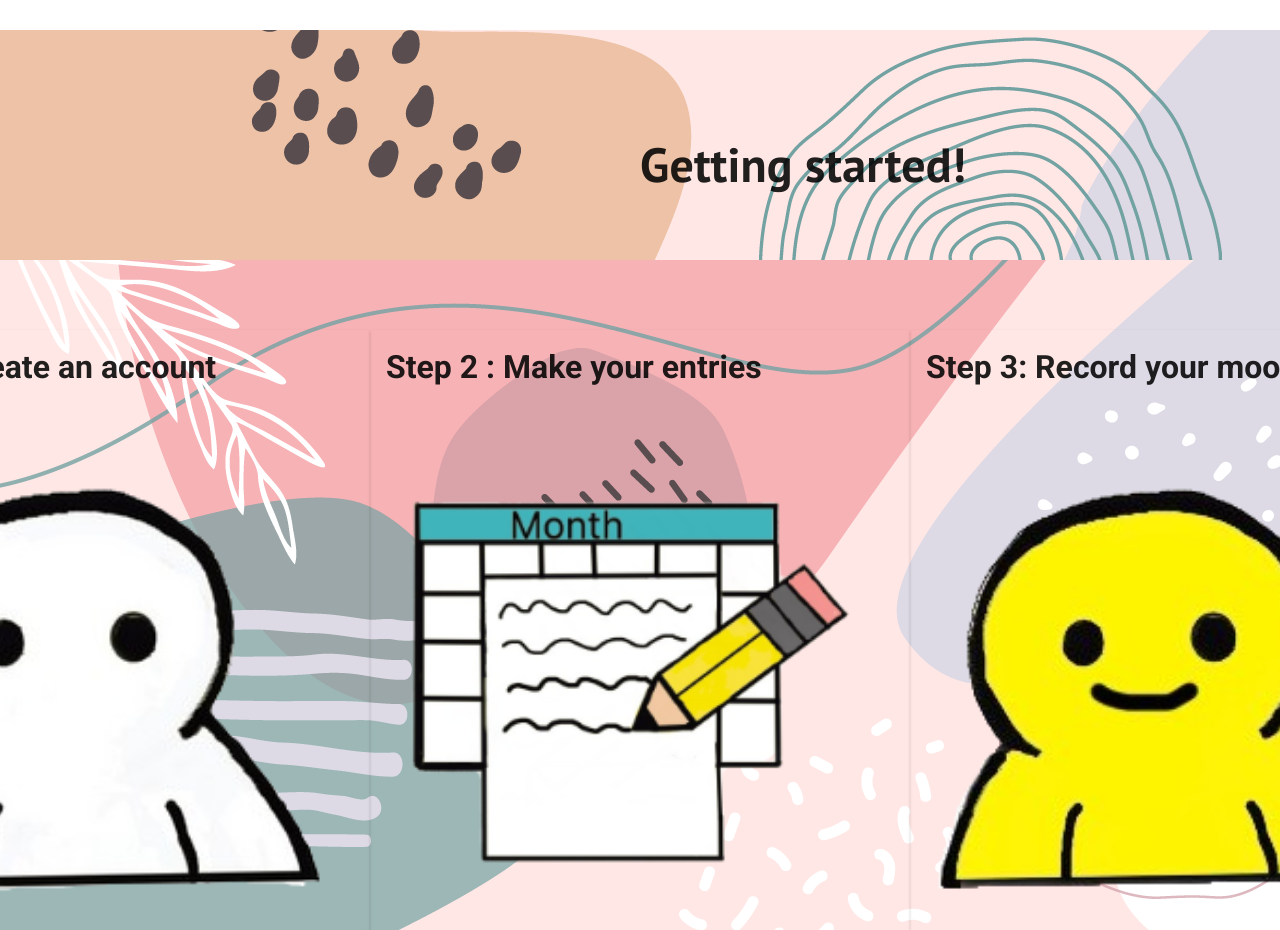
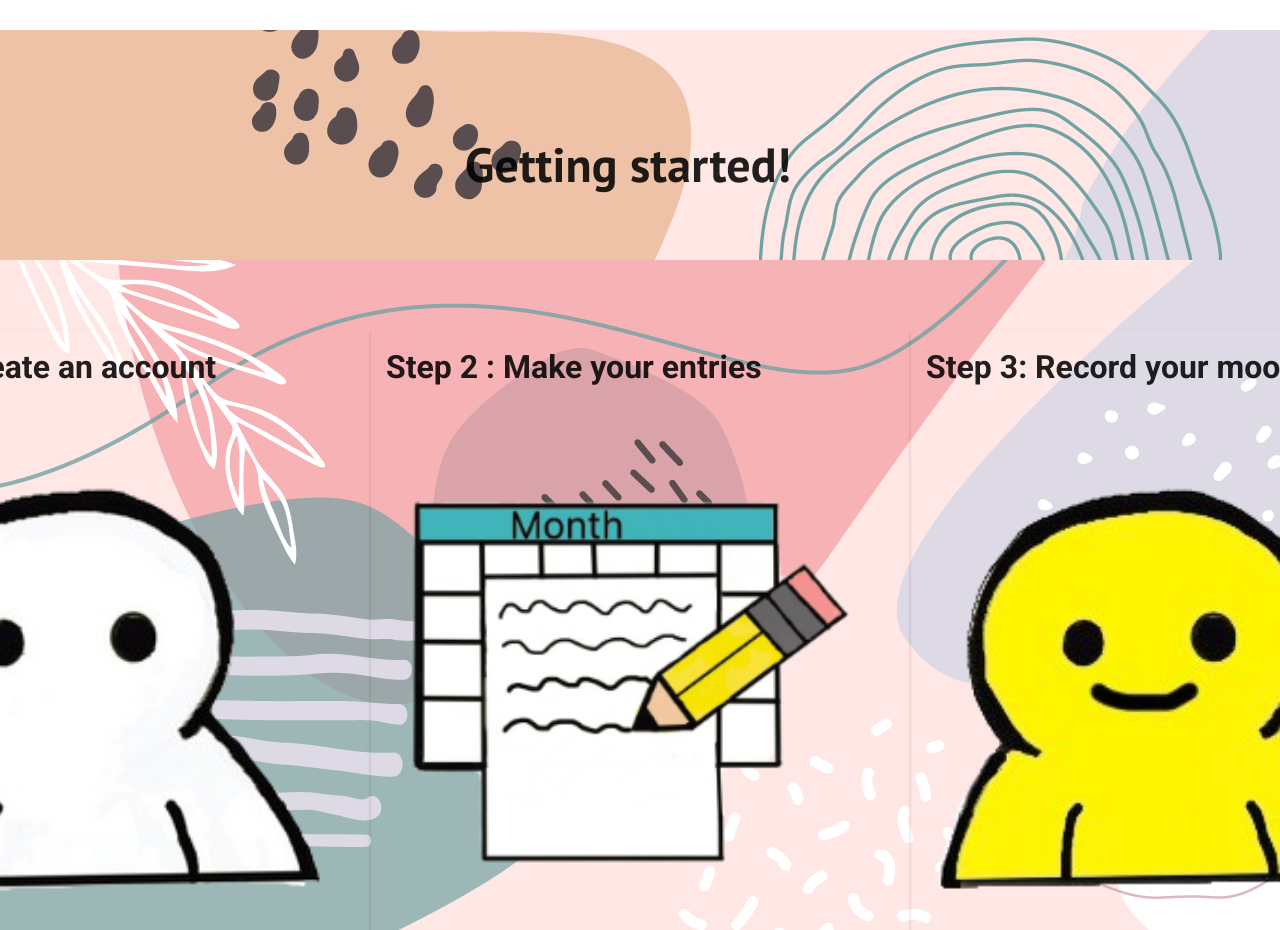
Before and after one commit to uprm-inso-4117-2020-2021-s2/semester-project-team-10, a React (Create React App) app in the folder moody/: page / in a window 1280 px wide. Shown: the part 820-1750 px from the top of the page. Built offline with nearby package versions, Linux system fonts and the light colour scheme.

Commit message:
getting started centered

```diff
--- a/moody/src/components/RadialMenu.js
+++ b/moody/src/components/RadialMenu.js
@@ -99,7 +99,7 @@ export default class extends React.Component {
               <Slice onSelect={this.SelectedMeh} attrs={{ filled: `${meh != null}` }}>
                 <FontAwesomeIcon icon={meh || faMeh} size="2x" />
               </Slice>
-              <Slice onSelect={this.SelectedScared} attrs={{ filled: "`${scared != null}`" }}>
+              <Slice onSelect={this.SelectedScared} attrs={{ filled: `${scared != null}` }}>
                 <FontAwesomeIcon icon={scared || faGrimace} size="2x" />
               </Slice>
             </>
@@ -108,7 +108,7 @@ export default class extends React.Component {
           { choice === MOODRATING && (
             <>
               <Slice
-                onClick={this.selectRating(1)}
+                onSelect={this.selectRating(1)}
                 contentHeight="66px"
                 // attrs={{ active: `${MOODRATING === 1}` }}
               >
--- a/moody/src/pages/Home.js
+++ b/moody/src/pages/Home.js
@@ -2,7 +2,6 @@ import React from 'react';
 import { makeStyles } from '@material-ui/core/styles';
 import CssBaseline from '@material-ui/core/CssBaseline';
 import Icons from '../components/Icons';
-import RadialMenu from '../components/RadialMenu'
 import '../App.css';
 
 const useStyles=makeStyles((theme) => ({
@@ -44,9 +43,9 @@ const useStyles=makeStyles((theme) => ({
 
   container3:{
     background:'none',
-    textAlign:'center',
-    position: 'center',
-
+    textAlign:'left',
+    width: 350,
+    left: (window.innerWidth/2) - 175,
     position:'absolute',
 
     top: 950,
```
